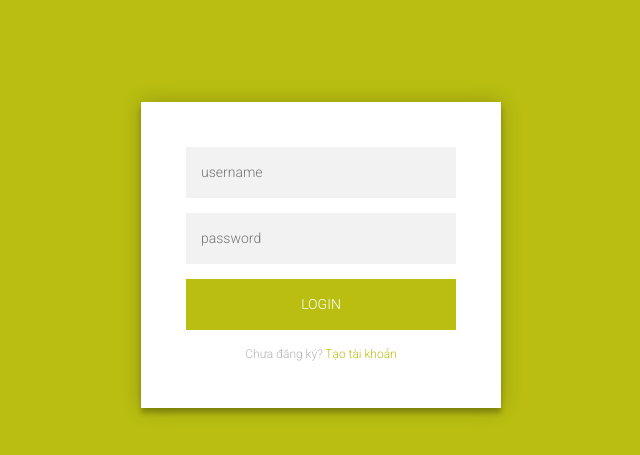
After one commit to hellofromtheothersky/sm-words, a Django app: page /accounts/login/ in a window 1280 px wide. The commit adds this page. Shown: the top 455 px of the page, without its empty margins (319-959 px from the left). Run offline with Django 4.2, Linux system fonts and the light colour scheme.

Commit message:
add login logout using django auth 1/2

```diff
--- /dev/null
+++ b/home/templates/registration/login.html
@@ -0,0 +1,149 @@
+<!DOCTYPE html>
+<html lang="en">
+<head>
+    <meta charset="UTF-8">
+    <meta http-equiv="X-UA-Compatible" content="IE=edge">
+    <meta name="viewport" content="width=device-width, initial-scale=1.0">
+
+    <link rel="stylesheet" href="https://cdn.jsdelivr.net/npm/bootstrap@4.3.1/dist/css/bootstrap.min.css" integrity="sha384-ggOyR0iXCbMQv3Xipma34MD+dH/1fQ784/j6cY/iJTQUOhcWr7x9JvoRxT2MZw1T" crossorigin="anonymous">
+    <script src="https://code.jquery.com/jquery-3.3.1.slim.min.js" integrity="sha384-q8i/X+965DzO0rT7abK41JStQIAqVgRVzpbzo5smXKp4YfRvH+8abtTE1Pi6jizo" crossorigin="anonymous"></script>
+    <script src="https://cdn.jsdelivr.net/npm/popper.js@1.14.7/dist/umd/popper.min.js" integrity="sha384-UO2eT0CpHqdSJQ6hJty5KVphtPhzWj9WO1clHTMGa3JDZwrnQq4sF86dIHNDz0W1" crossorigin="anonymous"></script>
+    <script src="https://cdn.jsdelivr.net/npm/bootstrap@4.3.1/dist/js/bootstrap.min.js" integrity="sha384-JjSmVgyd0p3pXB1rRibZUAYoIIy6OrQ6VrjIEaFf/nJGzIxFDsf4x0xIM+B07jRM" crossorigin="anonymous"></script>
+</head>
+<style>
+    @import url(https://fonts.googleapis.com/css?family=Roboto:300);
+    .login-page {
+    width: 360px;
+    padding: 8% 0 0;
+    margin: auto;
+    }
+    .form {
+    position: relative;
+    z-index: 1;
+    background: #FFFFFF;
+    max-width: 360px;
+    margin: 0 auto 100px;
+    padding: 45px;
+    text-align: center;
+    box-shadow: 0 0 20px 0 rgba(0, 0, 0, 0.2), 0 5px 5px 0 rgba(0, 0, 0, 0.24);
+    }
+    .form input {
+    font-family: "Roboto", sans-serif;
+    outline: 0;
+    background: #f2f2f2;
+    width: 100%;
+    border: 0;
+    margin: 0 0 15px;
+    padding: 15px;
+    box-sizing: border-box;
+    font-size: 14px;
+    }
+    .form button {
+    font-family: "Roboto", sans-serif;
+    text-transform: uppercase;
+    outline: 0;
+    background: #b9be11;
+    width: 100%;
+    border: 0;
+    padding: 15px;
+    color: #FFFFFF;
+    font-size: 14px;
+    -webkit-transition: all 0.3 ease;
+    transition: all 0.3 ease;
+    cursor: pointer;
+    }
+    .form button:hover,.form button:active,.form button:focus {
+    background: #b9be11;
+    }
+    .form .message {
+    margin: 15px 0 0;
+    color: #b3b3b3;
+    font-size: 12px;
+    }
+    .form .message a {
+    color: #b9be11;
+    text-decoration: none;
+    }
+    .form .register-form {
+    display: none;
+    }
+    .container {
+    position: relative;
+    z-index: 1;
+    max-width: 300px;
+    margin: 0 auto;
+    }
+    .container:before, .container:after {
+    content: "";
+    display: block;
+    clear: both;
+    }
+    .container .info {
+    margin: 50px auto;
+    text-align: center;
+    }
+    .container .info h1 {
+    margin: 0 0 15px;
+    padding: 0;
+    font-size: 36px;
+    font-weight: 300;
+    color: #1a1a1a;
+    }
+    .container .info span {
+    color: #4d4d4d;
+    font-size: 12px;
+    }
+    .container .info span a {
+    color: #000000;
+    text-decoration: none;
+    }
+    .container .info span .fa {
+    color: #EF3B3A;
+    }
+    body {
+    background: #b9be11; /* fallback for old browsers */
+    background: #b9be11;
+    background: linear-gradient(90deg, #b9be11 0%, #b9be11 50%);
+    font-family: "Roboto", sans-serif;
+    -webkit-font-smoothing: antialiased;
+    -moz-osx-font-smoothing: grayscale;
+    }
+</style>
+<script>
+    $(document).ready(function(){
+        $('.message a').click(function(){
+            $('form').animate({height: "toggle", opacity: "toggle"}, "slow");
+        });
+    });
+</script>
+<body>
+    <div class="msg">
+        {% if messages %}
+            {% for message in messages %}
+                {{ message }}
+            {% endfor %}
+        {% endif %}
+    </div>
+    <div class="login-page">
+    <div class="form">
+        <form class="register-form" method="POST">
+            <input name="username" type="text" placeholder="name"/>
+            <input name="password" type="password" placeholder="password"/>
+            <input name="register" type="text" value="register" hidden>
+            <button>create</button>
+            <p class="message">Đã đăng ký? <a href="#">Đăng nhập</a></p>
+        </form>
+        <form class="login-form" method="POST">
+            {% csrf_token %}
+            <input name="username" type="text" placeholder="username"/>
+            <input name="password" type="password" placeholder="password"/>
+            <input name="login" type="text" value="login" hidden>
+            <button>login</button>
+            <p class="message">Chưa đăng ký?
+                <a href="#">Tạo tài khoản</a>
+            </p>
+        </form>
+    </div>
+</div>
+</body>
+</html>
--- a/home/urls.py
+++ b/home/urls.py
@@ -1,8 +1,12 @@
-from django.urls import path
+from django.urls import path, include
 from . import views
 
 # URLconf
 urlpatterns=[
-    path('add_word/', views.add_word),
+    # path("accounts/", include("django.contrib.auth.urls")),
+    path("accounts/login/", views.login_user, name='login'),
+    path("accounts/logout/", views.logout_user, name='logout'),
+    path('', views.add_word, name='add_word'),
+    path('add_word/', views.add_word, name='add_word'),
     path('ajax_add_word/', views.ajax_add_word),
 ]
--- a/home/views.py
+++ b/home/views.py
@@ -1,13 +1,40 @@
-from django.shortcuts import render
+from django.shortcuts import render, redirect
 from django.http import HttpResponse
 from django.http import JsonResponse
-from .models import Lists, Sentences
+from .models import Lists, Sentences, Users
+from django.contrib.auth import authenticate, login, logout
+from django.contrib import messages
+from django.contrib.auth.decorators import login_required
 # Create your views here.
 
 
+def login_user(request):
+    if request.method=='POST':
+        username = request.POST['username']
+        password = request.POST['password']
+        user = authenticate(request, username=username, password=password)
+        if user is not None:
+            login(request, user)
+            return redirect('add_word')
+        else:
+            messages.success(request, ('Không hợp lệ, hãy thử lại...'))
+            return redirect('login') #name of a view, not the fuction name
+
+    return render(request, 'registration/login.html')
+
+
+@login_required
+def logout_user(request):
+    logout(request)
+    return redirect('login')
+
+
+@login_required
 def add_word(request):
     return render(request, 'add_word.html', {'lists': Lists.objects.all})
 
+
+@login_required
 def ajax_add_word(request):
     if request.method=='GET':
         sentence= request.GET.get('sentence')
--- a/sm_word/settings.py
+++ b/sm_word/settings.py
@@ -126,3 +126,5 @@ STATIC_URL = "static/"
 # https://docs.djangoproject.com/en/4.1/ref/settings/#default-auto-field
 
 DEFAULT_AUTO_FIELD = "django.db.models.BigAutoField"
+
+# LOGIN_REDIRECT_URL='/add_word/'
--- a/sm_word/urls.py
+++ b/sm_word/urls.py
@@ -18,5 +18,5 @@ from django.urls import path, include
 
 urlpatterns = [
     path("admin/", admin.site.urls),
-    path("home/", include('home.urls')),
+    path("", include('home.urls')),
 ]
```
Also changed, not shown: home/static/style_add_word.css (renamed from home/static/add_word.css, +18 -15 lines), home/templates/add_word.html (+13 -8 lines), legacy_db.sql (+8 -8 lines).
